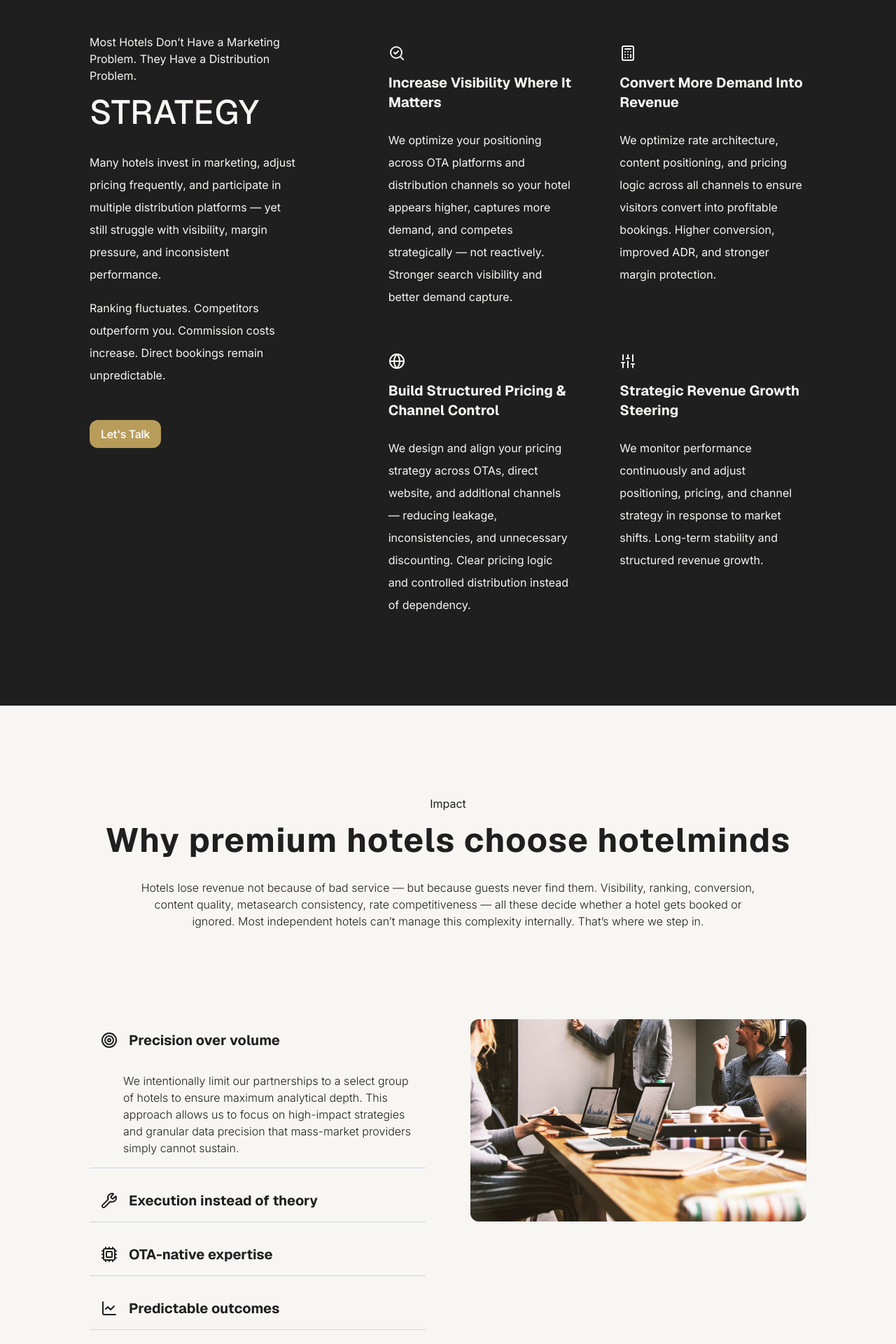
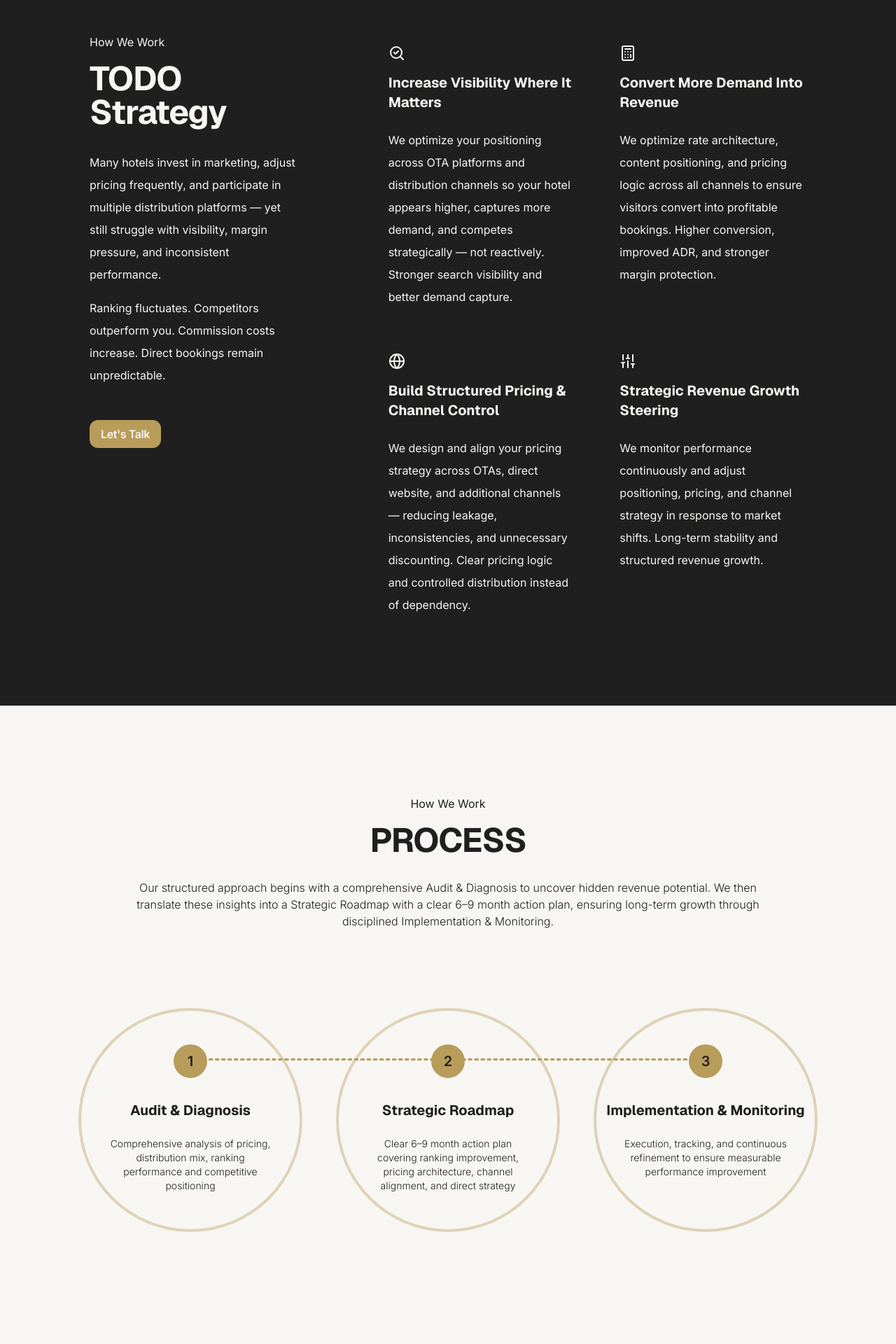
Before and after one commit to dscmari/hotelminds, a Next.js app: page /en in a window 1280 px wide. Shown: the part 880-2800 px from the top of the page at 70% size. Built offline with nearby package versions, Linux system fonts and the light colour scheme.

Commit message:
implement process section

```diff
--- a/app/[locale]/page.tsx
+++ b/app/[locale]/page.tsx
@@ -5,6 +5,8 @@ import Hero from "../components/Hero";
 import AccordeonClean from "../components/layouts/AccordeonClean";
 import { dictionary } from "../utils/dictionary";
 import { PageParams } from "../types/i18n";
+import Process from "../components/Process";
+import InfoBtn from "../components/buttons/InfoBtn";
 
 export default async function Home({ params }: PageParams) {
   const { locale } = await params;
@@ -12,18 +14,18 @@ export default async function Home({ params }: PageParams) {
   return (
     <div>
       <Hero params={params} />
+
       <section
-        id={`${locale === 'de' ? "strategie" : "strategy" }`}
+        id={`${locale === "de" ? "strategie" : "strategy"}`}
         className="bg-charcoalDark text-offwhite p-4 py-24 md:p-16 lg:p-32 scroll-mt-24"
       >
         <div className="flex flex-col xl:flex-row xl:items-start gap-24 lg:gap-32">
           <div className="flex-1 flex flex-col items-start gap-4">
             <span className="mx-auto text-center lg:text-start lg:mx-0">
-              Most Hotels Don’t Have a Marketing Problem. They Have a
-              Distribution Problem.
+              How We Work
             </span>
-            <h1 className="mx-auto lg:mx-0 lg:!text-5xl lg:!font-medium">
-              STRATEGY
+            <h1 className="mx-auto lg:mx-0 lg:!text-5xl !tracking-tight">
+              TODO Strategy
             </h1>
             <p className="text-center lg:text-start lg:text-base/8">
               Many hotels invest in marketing, adjust pricing frequently, and
@@ -89,10 +91,28 @@ export default async function Home({ params }: PageParams) {
           </div>
         </div>
       </section>
+      <section className="pt-24 px-4 lg:pt-32 lg:px-32">
+        <div className="flex flex-col gap-4">
+          <span className="mx-auto">How We Work</span>
+          <h1 className="text-center lg:!text-5xl !tracking-tight">PROCESS</h1>
+          <p className="max-w-4xl font-light lg:text-center mx-auto">
+            Our structured approach begins with a comprehensive Audit &
+            Diagnosis to uncover hidden revenue potential. We then translate
+            these insights into a Strategic Roadmap with a clear 6–9 month
+            action plan, ensuring long-term growth through disciplined
+            Implementation & Monitoring.
+          </p>
+        </div>
+        <Process
+          className="lg:pt-12 px-4 lg:px-32 lg:pb-48"
+          circles={data.process}
+        />
+      </section>
+
       <section className="px-4 py-24 md:p-16 lg:p-32">
         <div className="flex flex-col gap-4">
           <span className="mx-auto">Impact</span>
-          <h1 className="text-center lg:!text-5xl">
+          <h1 className="text-center lg:!text-5xl !tracking-tight">
             Why premium hotels choose hotelminds
           </h1>
           <p className="max-w-4xl font-light lg:text-center mx-auto">
--- /dev/null
+++ b/app/components/Process.tsx
@@ -0,0 +1,38 @@
+type ProcessItem = {
+  title: string;
+  text: string;
+};
+
+type Props = {
+  className?: string;
+  circles: ProcessItem[];
+};
+
+export default function Process({ className, circles }: Props) {
+  return (
+    <section className={`${className}`}>
+      <div className="mt-16 flex flex-col lg:flex-row justify-center gap-12 items-center ">
+        {circles.map((e, index) => (
+          <div key={index}>
+            <div
+              className={`${index === 2 ? "bg-none" : "bg-offwhite"} lg:relative z-50 h-80 w-80 rounded-full flex flex-col gap-8 items-center border-4 border-gold/40 dark`}
+            >
+              <div className="relative mt-12 bg-gold w-12 h-12 rounded-full flex items-center justify-center text-charcoalDark font-semibold ">
+                {index === 1 && (
+                  <div className="absolute z-[-1] left-1/2 -translate-x-1/2 w-[1px] h-[720px] lg:h-2 lg:w-[720px] border-l-3 lg:border-t-3 border-dashed border-gold"></div>
+                )}
+                <span className="block text-xl">{index + 1}</span>
+              </div>
+              <div>
+                <h2 className="text-center text-custom-red">{e.title}</h2>
+                <p className="pt-4 w-3/4 mx-auto text-center font-light text-sm">
+                  {e.text}
+                </p>
+              </div>
+            </div>
+          </div>
+        ))}
+      </div>
+    </section>
+  );
+}
--- a/app/components/navbar/Navbar.tsx
+++ b/app/components/navbar/Navbar.tsx
@@ -65,11 +65,10 @@ export default function Navbar({ className, locale, data }: Props) {
           >
             <div className="flex flex-col items-end  gap-4 py-12 font-semibold ">
               {data.navbar.bullets.map((bullet: string, index: number) => (
-                <div className="pb-1 text-neutral-400 border-b-2 border-slate-200 w-full flex justify-end">
+                <div className="pb-1 text-neutral-400 border-b-2 border-slate-200 w-full flex justify-end" key={index}>
                   <Link
                     href={`${pathname}#${bullet.toLowerCase()}`}
                     className="text-right text-charcoalDark"
-                    key={index}
                   >
                     {bullet}
                   </Link>
--- a/data/data.json
+++ b/data/data.json
@@ -1,12 +1,33 @@
 {
   "de": {
     "navbar": {
-      "bullets": ["Home", "Strategie", "Prozess", "Ergebnisse", "Über uns", "Kontakt"]
+      "bullets": [
+        "Home",
+        "Strategie",
+        "Prozess",
+        "Ergebnisse",
+        "Über uns",
+        "Kontakt"
+      ]
     },
     "hero": {
       "headline": "Make your hotel \n impossible to ignore.",
       "subheader": "HotelMinds verbindet Strategie und Umsetzung für den entscheidenden Vorsprung für Premium-Hotels"
-    }
+    },
+    "process": [
+      {
+        "title": "Audit & Diagnosis",
+        "text": "Wir analysieren die Suchbegriffe, die genau Deine Kunden bei Google & ChatGPT eingeben"
+      },
+      {
+        "title": "Optimierung",
+        "text": "Wir optimieren Deine Website und setzen bei Bedarf Deine Google Werbeanzeigen auf"
+      },
+      {
+        "title": "Sichtbarkeit",
+        "text": "Wir verbessern deine Website und Deine Anzeigen laufend, damit du an deinen Wettbewerbern vorbeiziehst"
+      }
+    ]
   },
   "en": {
     "navbar": {
@@ -15,6 +36,20 @@
     "hero": {
       "headline": "Make your hotel \n impossible to ignore.",
       "subheader": "HotelMinds combines strategic thinking with refined digital execution to help premium hotels stand out"
-    }
+    },
+    "process": [
+      {
+        "title": "Audit & Diagnosis",
+        "text": "Comprehensive analysis of pricing, distribution mix, ranking performance and competitive positioning"
+      },
+      {
+        "title": "Strategic Roadmap",
+        "text": "Clear 6–9 month action plan covering ranking improvement, pricing architecture, channel alignment, and direct strategy"
+      },
+      {
+        "title": "Implementation & Monitoring",
+        "text": "Execution, tracking, and continuous refinement to ensure measurable performance improvement"
+      }
+    ]
   }
 }
```
